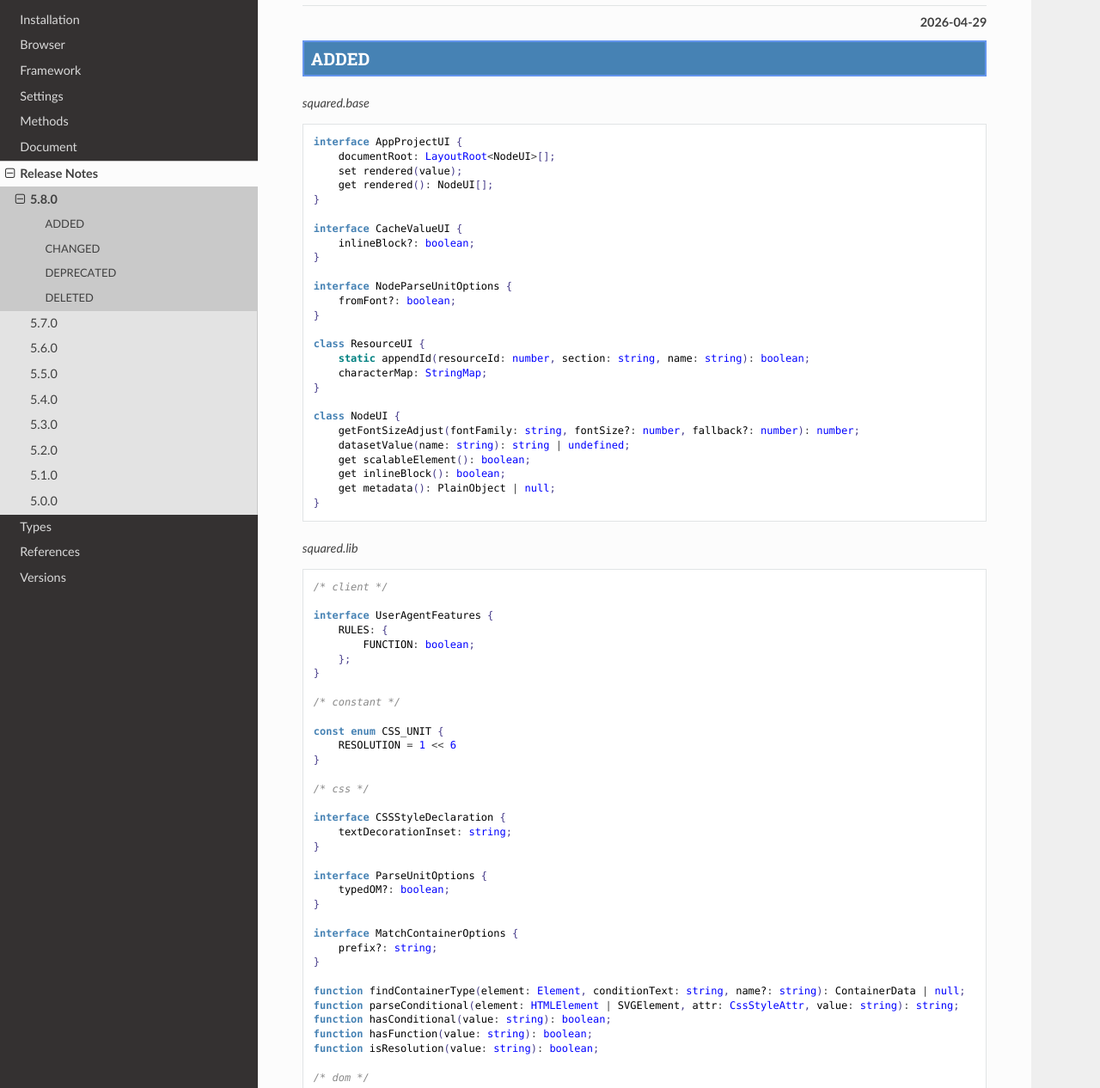
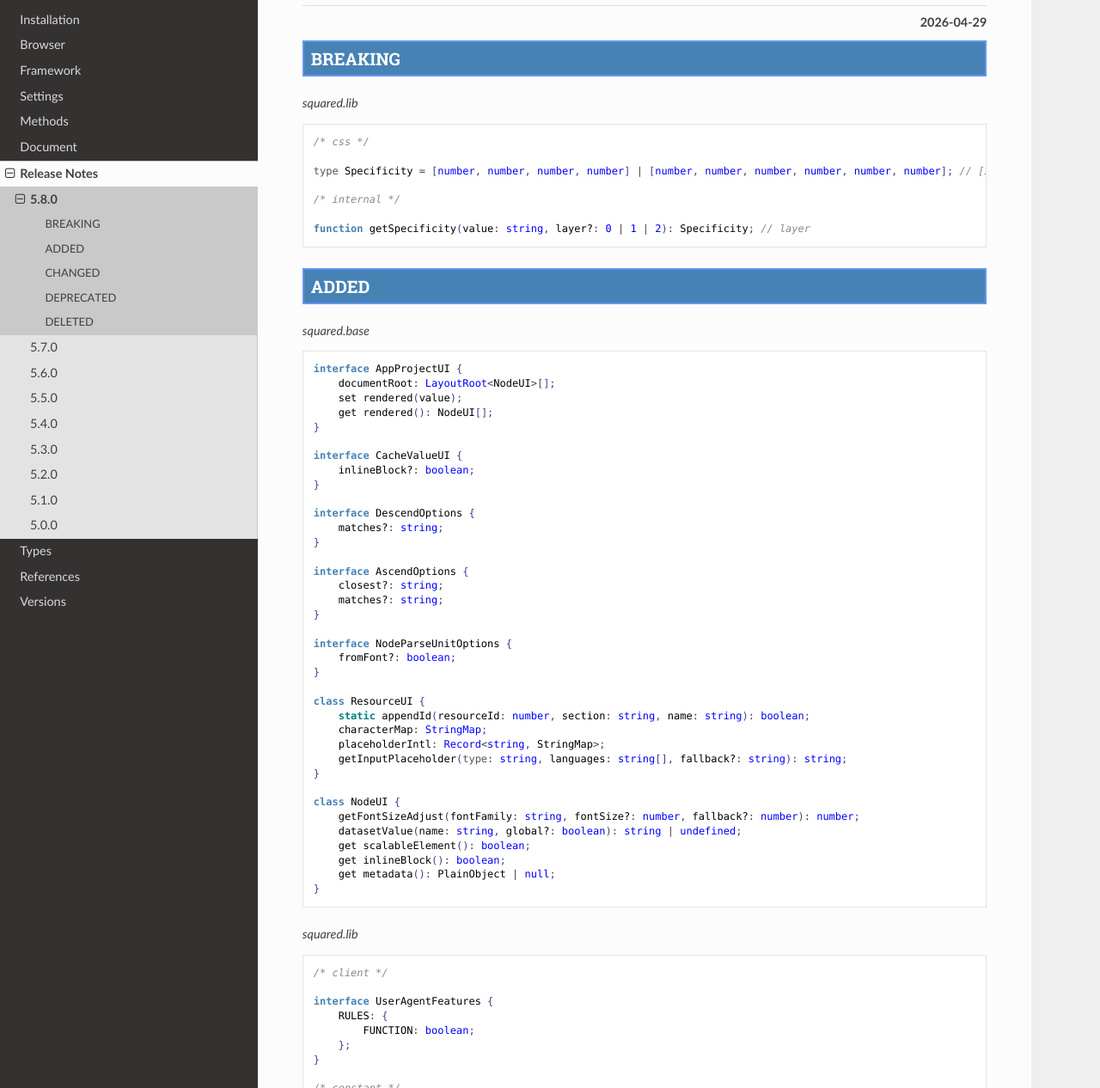
Before and after one commit to anpham6/android-docs, a Sphinx documentation site: the page built from source/release_notes/5.8.0.rst, in a window 1280 px wide and 1400 px high, cut to the strip 134-1400 px from the top of the window. Shown: the whole strip at 86% size. Built offline with Sphinx 7.4.7 and the Read the Docs theme 3.1.0, drawn with Linux system fonts in a browser that asks for light colours; some of the changed text lies outside the part shown.

Commit message:
Release Notes: Latest modifications to API 5.8.0.

```diff
--- a/source/document/android/interface.rst
+++ b/source/document/android/interface.rst
@@ -112,7 +112,7 @@
       getComments(type: ReferenceType, attrs?: CssStyleAttr[]): [string, string];
       cssValue(attr: CssStyleAttr): string;
       cssValues(...attrs: CssStyleAttr[]): string[];
-      datasetValue(name: string): string | undefined;
+      datasetValue(name: string, global?: boolean): string | undefined;
       set documentRoot(value);
       get documentRoot(): boolean;
       set depth(value);
--- a/source/document/vdom/interface.rst
+++ b/source/document/vdom/interface.rst
@@ -39,7 +39,7 @@
       static readonly TEXT_STYLE: string[];
       static boxValueOf(node: Node, attr: BoxModelAttr, options?: CssUnitOptions): number;
       static sanitizeCss(element: HTMLElement, input: CssStyleMap, writingMode: string | undefined, output: CssStyleMap | undefined, elementData: ElementData | undefined): CssStyleMap;
-      static sanitizeCss(element: HTMLElement, input: CssStyleMap, writingMode?: string, output?: CssStyleMap, override?: boolean | ElementData): CssStyleMap;
+      static sanitizeCss(element: HTMLElement, input: CssStyleMap, writingMode?: string, output?: CssStyleMap, override?: boolean): CssStyleMap;
       readonly id: number;
       readonly sessionId: string;
       setParent(parent: Node | null, depth?: number, index?: number): void;
--- a/source/release_notes/5.8.0.rst
+++ b/source/release_notes/5.8.0.rst
@@ -5,6 +5,22 @@
 :right:`2026-04-29`
 
 .. highlight:: typescript
+
+.. rst-class:: release-notes
+
+BREAKING
+========
+
+.. code-block::
+  :caption: squared.lib
+
+  /* css */
+
+  type Specificity = [number, number, number, number] | [number, number, number, number, number, number]; // [3] | [5] = 0:named,1:unnamed,2:global
+
+  /* internal */
+
+  function getSpecificity(value: string, layer?: 0 | 1 | 2): Specificity; // layer
 
 .. rst-class:: release-notes
 
@@ -24,6 +40,15 @@
       inlineBlock?: boolean;
   }
 
+  interface DescendOptions {
+      matches?: string;
+  }
+
+  interface AscendOptions {
+      closest?: string;
+      matches?: string;
+  }
+
   interface NodeParseUnitOptions {
       fromFont?: boolean;
   }
@@ -31,11 +56,13 @@
   class ResourceUI {
       static appendId(resourceId: number, section: string, name: string): boolean;
       characterMap: StringMap;
+      placeholderIntl: Record<string, StringMap>;
+      getInputPlaceholder(type: string, languages: string[], fallback?: string): string;
   }
 
   class NodeUI {
       getFontSizeAdjust(fontFamily: string, fontSize?: number, fallback?: number): number;
-      datasetValue(name: string): string | undefined;
+      datasetValue(name: string, global?: boolean): string | undefined;
       get scalableElement(): boolean;
       get inlineBlock(): boolean;
       get metadata(): PlainObject | null;
@@ -55,13 +82,17 @@
   /* constant */
 
   const enum CSS_UNIT {
-      RESOLUTION = 1 << 6
+      RESOLUTION = 64
   }
 
   /* css */
 
   interface CSSStyleDeclaration {
       textDecorationInset: string;
+  }
+
+  inteface CssPropertyData {
+      also?: CssStyleAttr;
   }
 
   interface ParseUnitOptions {
@@ -74,8 +105,8 @@
 
   function findContainerType(element: Element, conditionText: string, name?: string): ContainerData | null;
   function parseConditional(element: HTMLElement | SVGElement, attr: CssStyleAttr, value: string): string;
+  function hasCustomFunction(value: string): boolean;
   function hasConditional(value: string): boolean;
-  function hasFunction(value: string): boolean;
   function isResolution(value: string): boolean;
 
   /* dom */
@@ -122,6 +153,8 @@
   const TRANSFORM: {
       typeAsReset(type: number | string): string;
   };
+
+  function formatSkew(value: string, type?: number): string;
 
 .. code-block::
   :caption: android.base
@@ -190,6 +223,10 @@
   type PseudoElt = "::target-text";
   type PseudoStyleElt = "::target-text"; // PseudoDocumentElt
 
+  /* internal */
+
+  function performQuerySelector(value: string, documentRoot: SelectorRoot, type: 0 | 1 | 2 | 4 | 8, shadowRoot?: ShadowRoot | null, sessionId?: string): ArrayLike<Element>; // sessionId
+
   /* util */
 
   function hasKeys(obj: object, prefix?: string): boolean; // prefix
@@ -234,7 +271,8 @@
   interface FinalizeDataExtensionUI {} // AppProjectUI
 
   interface AppProcessing {
-      containerName: ObjectMap<WeakMap<HTMLElement, ContainerData>>;
+      containerName: Record<string, WeakMap<HTMLElement, ContainerData>>;
+      styleMap?: Record<string, CssStyleMap | Record<string, [string, boolean]>> | null;
   }
 
   class ControllerUI {
@@ -243,7 +281,7 @@
   }
 
   class Resource {
-      get mimeTypeMap(): ObjectMap<MIMEOrAll>;
+      get mimeTypeMap(): Record<string, MIMEOrAll>;
   }
 
   class ResourceUI {
@@ -268,6 +306,10 @@
   const DOM: {
       PRE_IDENT: RegExp;
   };
+
+  /* util */
+
+  function splitAll(value: string, char: string, trim?: boolean): string[];
 
 .. code-block::
   :caption: squared.lib
@@ -299,6 +341,10 @@
   }
 
   /* css */
+
+  interface StyleSheetOptions {
+      context?: string;
+  }
 
   interface MatchContainerOptions {
       conditionStyle?: boolean; // prefix
@@ -337,6 +383,12 @@
   }
 
 .. code-block::
+  :caption: squared.svg.lib.util
+
+  function getAttribute(element: SVGElement, attr: string, computed?: boolean, named?: boolean): string; // named
+  function getParentAttribute(element: SVGElement, attr: string, computed?: boolean, named?: boolean): string;
+
+.. code-block::
   :caption: android.base
 
   class Resource {
--- a/source/settings/android.rst
+++ b/source/settings/android.rst
@@ -83,7 +83,7 @@
 
 .. versionadded:: 5.2.0
 
-  - *UserResourceSettingsUI* property **showAttributes** accepts a :alt:`ObjectMap` to globally replace layout attributes.
+  - *UserResourceSettingsUI* property **showAttributes** accepts an :alt:`Record<string, unknown>` to globally replace layout attributes.
   - *UserResourceSettingsUI* property **resourceSystemColors** for device color translation mapping was created.
   - **ExtensionFragmentElement** extends the interface :target:`ViewAttribute`.
 
```
